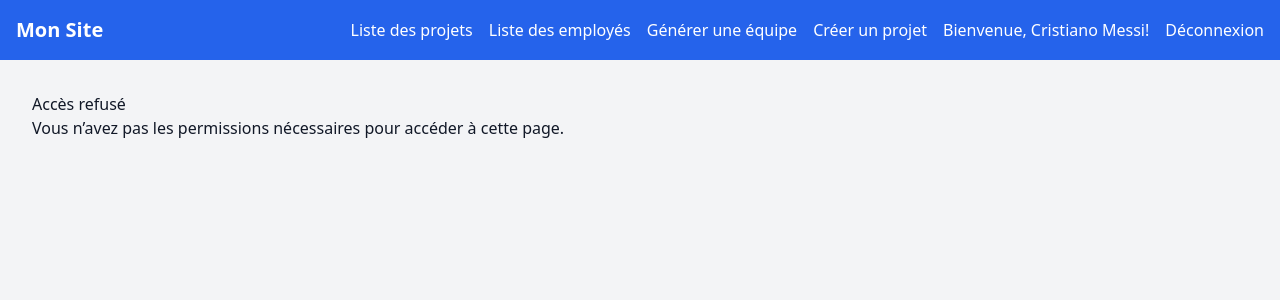
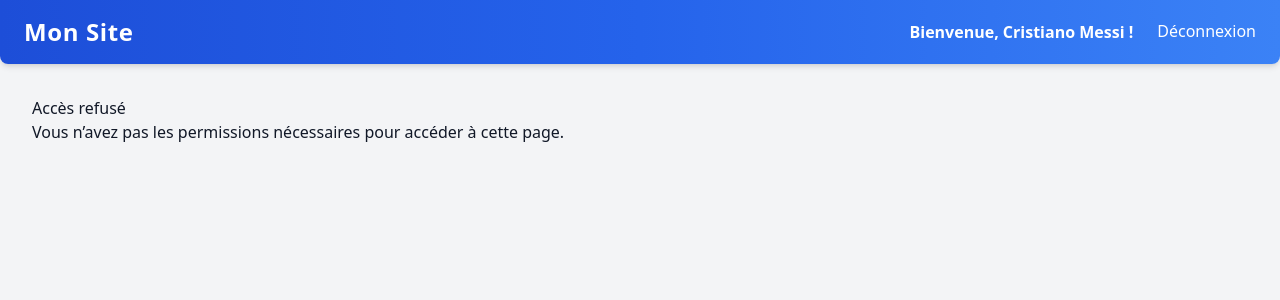
Before and after one commit to WILFRIEDdes/Advanced-Matchmaking, a Django app: page /matchmakingApp/unauthorized/ in a window 1280 px wide. Shown: the top 300 px of the page. Run offline with Django 5.2, Linux system fonts and the light colour scheme; a user stored in the database is signed in; data comes from the database, SQL or seed files in the repository; some libraries are stand-ins or nearby versions.

Commit message:
profil / calendrier

```diff
--- a/matchmakingProject/matchmakingApp/templates/base.html
+++ b/matchmakingProject/matchmakingApp/templates/base.html
@@ -9,27 +9,36 @@
 <body class="bg-gray-100 text-gray-900">
 
     <!-- Navbar -->
-    <nav class="bg-blue-600 p-4">
+    <nav class="bg-gradient-to-r from-blue-700 via-blue-600 to-blue-500 shadow-md rounded-b-lg px-6 py-4">
         <div class="container mx-auto flex justify-between items-center">
-            <a href="{% url 'index' %}" class="text-white text-xl font-bold">Mon Site</a>
-            <div class="flex items-center space-x-4">
+            <a href="{% url 'index' %}" class="text-white text-2xl font-extrabold tracking-wide">Mon Site</a>
+            <div class="flex items-center space-x-6">
                 {% if user.is_authenticated %}
-                    <a href="{% url 'list_projects' %}" class="text-white hover:underline">Liste des projets</a>
-                    <a href="{% url 'list_employees' %}" class="text-white hover:underline">Liste des employés</a>
-                    <a href="{% url 'team_generation' %}" class="text-white hover:underline">Générer une équipe</a>
-                    <a href="{% url 'create_project' %}" class="text-white hover:underline">Créer un projet</a>
-                    <span class="text-white">Bienvenue, {{ user.prenom }} {{ user.nom }}!</span>
+                    {% if user.role == 'manager' %}
+                        <a href="{% url 'list_projects' %}" class="text-white font-medium transition duration-300 border-b-2 border-transparent hover:border-white">Projets</a>
+                        <a href="{% url 'list_employees' %}" class="text-white font-medium transition duration-300 border-b-2 border-transparent hover:border-white">Employés</a>
+                        <a href="{% url 'team_generation' %}" class="text-white font-medium transition duration-300 border-b-2 border-transparent hover:border-white">Équipes</a>
+                        <a href="{% url 'create_project' %}" class="text-white font-medium transition duration-300 border-b-2 border-transparent hover:border-white">Créer un projet</a>
+                        <a href="{% url 'calendar' %}" class="text-white font-medium transition duration-300 border-b-2 border-transparent hover:border-white">Calendrier</a>
+                        <a href="{% url 'profile' %}" class="text-white font-medium transition duration-300 border-b-2 border-transparent hover:border-white">Mon Profil</a>
+                    {% elif user.role == 'employee' %}
+                        <a href="{% url 'list_projects' %}" class="text-white font-medium transition duration-300 border-b-2 border-transparent hover:border-white">Mes Projets</a>
+                        <a href="{% url 'calendar' %}" class="text-white font-medium transition duration-300 border-b-2 border-transparent hover:border-white">Calendrier</a>
+                        <a href="{% url 'profile' %}" class="text-white font-medium transition duration-300 border-b-2 border-transparent hover:border-white">Mon Profil</a>
+                    {% endif %}
+                    <span class="text-white font-semibold">Bienvenue, {{ user.prenom }} {{ user.nom }} !</span>
                     <form method="post" action="{% url 'logout' %}">
                         {% csrf_token %}
-                        <button type="submit" class="text-white hover:underline">Déconnexion</button>
+                        <button type="submit" class="text-white font-medium transition duration-300 border-b-2 border-transparent hover:border-white">Déconnexion</button>
                     </form>
                 {% else %}
-                    <a href="{% url 'login' %}" class="text-white hover:underline">Connexion</a>
-                    <a href="#" class="text-white hover:underline">Inscription</a>
+                    <a href="{% url 'login' %}" class="text-white font-medium transition duration-300 border-b-2 border-transparent hover:border-white">Connexion</a>
                 {% endif %}
             </div>
         </div>
     </nav>
+
+
 
     <!-- Contenu principal -->
     <div class="container mx-auto p-8">
--- a/matchmakingProject/matchmakingApp/urls.py
+++ b/matchmakingProject/matchmakingApp/urls.py
@@ -11,4 +11,6 @@ urlpatterns = [
     path('list_employees/', views.list_employees, name='list_employees'),
     path('list_projects/', views.list_projects, name='list_projects'),
     path('create_project/', views.create_project, name='create_project'),
+    path('calendar/', views.calendar, name='calendar'),
+    path('profile/', views.profile, name='profile'),
 ]
--- a/matchmakingProject/matchmakingApp/views.py
+++ b/matchmakingProject/matchmakingApp/views.py
@@ -97,6 +97,8 @@ def list_projects(request):
     return render(request, 'list_projects.html', {'projets': projets})
 
 
+@login_required
+@role_required(['manager'])
 def create_project(request):
     if request.method == 'POST':
         form = ProjetForm(request.POST)
@@ -127,3 +129,15 @@ def create_project(request):
 
     competences = Competence.objects.all()
     return render(request, 'create_project.html', {'form': form, 'competences': competences})
+
+
+@login_required
+def calendar(request):
+    # code ici
+    return render(request, 'calendar.html')
+
+
+@login_required
+def profile(request):
+    # code ici
+    return render(request, 'profile.html')
```
Also changed, not shown: matchmakingProject/matchmakingApp/templates/calendar.html (added, +7 -0 lines), matchmakingProject/matchmakingApp/templates/profile.html (added, +7 -0 lines).
